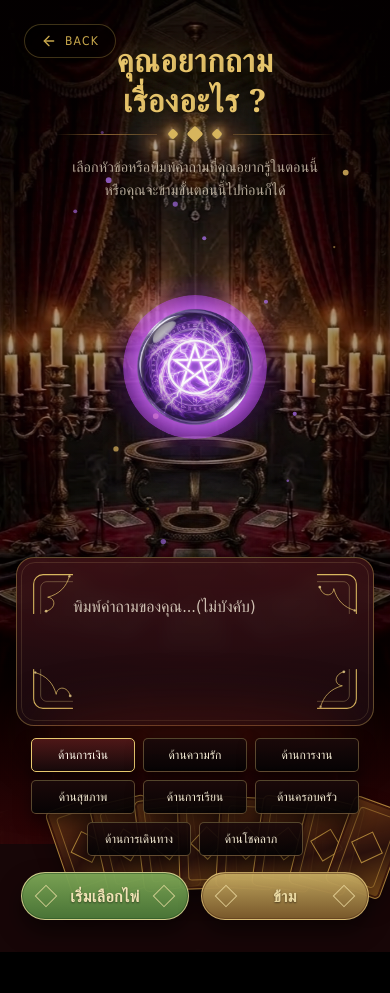
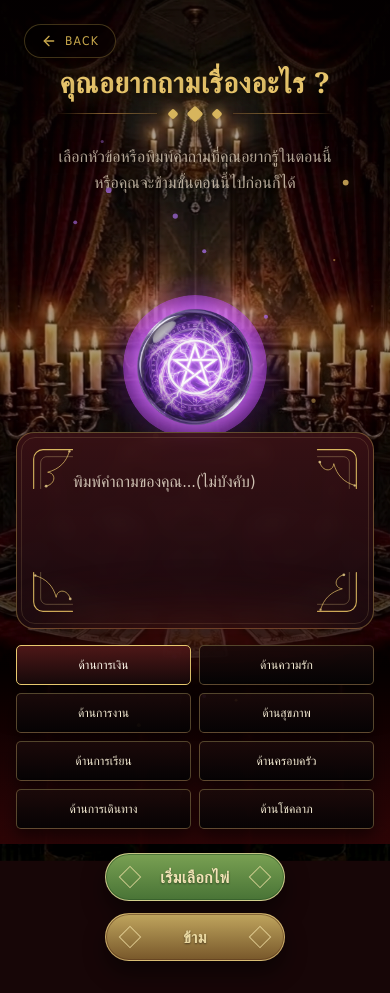
Before and after one commit to Kansit-Dev/CodeLab-Dev-Frontend-Test, a Next.js app: page /task2 in a window 390 px wide. Before the commit the page ends 952 px from the top, so only its background shows below. Built offline with nearby package versions, Linux system fonts and the light colour scheme.

Commit message:
refactor: enhance luxury typography and immersive interactivity in Task 1 and 2

```diff
--- a/app/task1/navbar.tsx
+++ b/app/task1/navbar.tsx
@@ -24,7 +24,7 @@ export function Navbar() {
 
         <Link
           href="/task1"
-          className="font-[family-name:var(--font-playfair)] text-2xl tracking-[0.15em] text-[#2C1F14]"
+          className="font-[family-name:var(--font-playfair)] text-sm tracking-[0.4em] text-[#2C1F14] opacity-80 transition-opacity hover:opacity-100"
         >
           ORACLE
         </Link>
--- a/app/task2/crystal-ball.tsx
+++ b/app/task2/crystal-ball.tsx
@@ -4,7 +4,7 @@ import Image from 'next/image'
 import { motion, useMotionValue, useSpring, useTransform } from 'framer-motion'
 import { useEffect } from 'react'
 
-export function CrystalBall() {
+export function CrystalBall({ intensity = 0 }: { intensity?: number }) {
   const mouseX = useMotionValue(0)
   const mouseY = useMotionValue(0)
 
@@ -15,6 +15,10 @@ export function CrystalBall() {
   // Map mouse position to slight translate adjustments for the glow
   const xOffset = useTransform(x, [-1000, 1000], [-15, 15])
   const yOffset = useTransform(y, [-1000, 1000], [-15, 15])
+
+  // Intensity effect: increase glow and pulse speed based on text length
+  const glowBoost = Math.min(intensity * 0.02, 0.4)
+  const pulseScale = 1 + Math.min(intensity * 0.005, 0.1)
 
   useEffect(() => {
     const handleMouseMove = (e: MouseEvent) => {
@@ -37,7 +41,12 @@ export function CrystalBall() {
         <motion.div
           className="crystal-ball-glow"
           aria-hidden
-          style={{ x: xOffset, y: yOffset }}
+          style={{
+            x: xOffset,
+            y: yOffset,
+            opacity: 0.55 + glowBoost,
+            scale: pulseScale
+          }}
         />
         <div className="crystal-ball-glow crystal-ball-glow--outer" aria-hidden />
         <Image
@@ -49,6 +58,8 @@ export function CrystalBall() {
           className="crystal-ball-img"
           draggable={false}
         />
+
+        {/* Magic Circle 1 - Original */}
         <svg viewBox="0 0 120 120" className="magic-circle" aria-hidden>
           <defs>
             <linearGradient id="oracle-line" x1="0%" y1="0%" x2="100%" y2="100%">
@@ -64,11 +75,37 @@ export function CrystalBall() {
             strokeWidth="2"
           />
           <circle cx="60" cy="60" r="42" fill="none" stroke="url(#oracle-line)" strokeWidth="1.4" />
-          <circle cx="60" cy="60" r="23" fill="none" stroke="rgba(255,255,255,0.28)" strokeWidth="1" />
         </svg>
+
+        {/* Magic Circle 2 - Counter Rotating */}
+        <svg
+          viewBox="0 0 120 120"
+          className="magic-circle"
+          aria-hidden
+          style={{
+            width: '78%',
+            height: '78%',
+            animationDirection: 'reverse',
+            animationDuration: '32s',
+            opacity: 0.4 + (glowBoost * 0.5)
+          }}
+        >
+          <circle cx="60" cy="60" r="50" fill="none" stroke="url(#oracle-line)" strokeWidth="1" strokeDasharray="4 8" />
+          <path
+            d="M60 20 L65 40 L85 45 L65 50 L60 70 L55 50 L35 45 L55 40 Z"
+            fill="none"
+            stroke="url(#oracle-line)"
+            strokeWidth="1.5"
+          />
+        </svg>
+
         <motion.div
           className="crystal-inner-pulse"
-          style={{ x: useTransform(x, [-1000, 1000], [-8, 8]), y: useTransform(y, [-1000, 1000], [-8, 8]) }}
+          style={{
+            x: useTransform(x, [-1000, 1000], [-8, 8]),
+            y: useTransform(y, [-1000, 1000], [-8, 8]),
+            scale: pulseScale
+          }}
         />
         <div className="crystal-sphere-depth" aria-hidden />
         <div className="crystal-pedestal-glow" aria-hidden />
--- a/app/task2/fortune-motion.tsx
+++ b/app/task2/fortune-motion.tsx
@@ -117,20 +117,26 @@ function OrnateDivider() {
 }
 
 export function FortuneHeader() {
-  const text1 = "คุณอยากถาม"
-  const text2 = "เรื่องอะไร ?"
+  const text = "คุณอยากถามเรื่องอะไร ?"
 
   const containerVariants = {
     hidden: { opacity: 0 },
     visible: {
       opacity: 1,
-      transition: { staggerChildren: 0.1, delayChildren: 0.5 }
+      transition: {
+        staggerChildren: 0.06,
+        delayChildren: 0.5
+      }
     }
   }
 
   const charVariants = {
-    hidden: { opacity: 0, y: 10 },
-    visible: { opacity: 1, y: 0, transition: { duration: 0.4 } }
+    hidden: { opacity: 0, x: -2 },
+    visible: {
+      opacity: 1,
+      x: 0,
+      transition: { duration: 0.2, ease: "easeOut" }
+    }
   }
 
   return (
@@ -141,7 +147,7 @@ export function FortuneHeader() {
       transition={{ duration: 0.85, ease: [0.16, 1, 0.3, 1] }}
     >
       <motion.h1
-        className="mb-2 font-[family-name:var(--font-pridi)] text-[clamp(2rem,4.2vw,3.45rem)] font-semibold leading-tight tracking-wide"
+        className="mx-auto mb-2 max-w-[90%] font-[family-name:var(--font-pridi)] text-[clamp(1.8rem,4vw,3.5rem)] font-semibold leading-tight tracking-wide"
         style={{
           color: '#e7c56c',
           textShadow: '0 0 24px rgba(231,197,108,0.38), 0 3px 8px rgba(0,0,0,0.7)',
@@ -151,18 +157,13 @@ export function FortuneHeader() {
         initial="hidden"
         animate="visible"
       >
-        {text1.split('').map((char, index) => (
-          <motion.span key={`char1-${index}`} variants={charVariants}>{char}</motion.span>
-        ))}
-        <span className="sm:hidden"><br /></span>
-        <span className="hidden sm:inline"> </span>
-        {text2.split('').map((char, index) => (
-          <motion.span key={`char2-${index}`} variants={charVariants}>{char}</motion.span>
+        {text.split('').map((char, index) => (
+          <motion.span key={`char-${index}`} variants={charVariants}>{char}</motion.span>
         ))}
       </motion.h1>
       <OrnateDivider />
       <motion.p
-        className="mx-auto max-w-[540px] text-[clamp(0.9rem,1.55vw,1.35rem)] font-light leading-relaxed"
+        className="mx-auto mt-6 max-w-[620px] text-[clamp(1rem,1.8vw,1.45rem)] font-light leading-relaxed"
         style={{
           color: 'rgba(231,218,197,0.76)',
           textShadow: '0 2px 8px rgba(0,0,0,0.82)',
@@ -170,7 +171,7 @@ export function FortuneHeader() {
         }}
         initial={{ opacity: 0 }}
         animate={{ opacity: 1 }}
-        transition={{ delay: 2, duration: 1 }}
+        transition={{ delay: 1.8, duration: 1 }}
       >
         เลือกหัวข้อหรือพิมพ์คำถามที่คุณอยากรู้ในตอนนี้
         <br />
@@ -192,7 +193,7 @@ function OracleButton({
   return (
     <motion.button
       type="button"
-      className="oracle-cta-btn relative h-12 min-w-[168px] overflow-hidden rounded-full border px-8 font-[family-name:var(--font-pridi)] text-base font-semibold tracking-wide sm:min-w-[196px]"
+      className="oracle-cta-btn relative h-12 w-[180px] overflow-hidden rounded-full border font-[family-name:var(--font-pridi)] text-base font-semibold tracking-wide sm:w-[200px]"
       style={{
         color: primary ? '#f3e4b7' : '#ead9a2',
         borderColor: primary ? 'rgba(244,226,163,0.72)' : 'rgba(232,203,129,0.62)',
@@ -214,14 +215,20 @@ function OracleButton({
   )
 }
 
-export function QuestionPanel() {
+export function QuestionPanel({
+  onQuestionChange,
+  onNext
+}: {
+  onQuestionChange?: (val: string) => void
+  onNext?: () => void
+}) {
   const [selected, setSelected] = useState(0)
 
   return (
     <ScrollReveal className="relative z-30 mx-auto flex w-full max-w-[760px] flex-col items-center px-4" delay={0.1}>
       <motion.section
         className="flex w-full flex-col items-center"
-        style={{ marginTop: 'clamp(250px, 42vh, 400px)' }}
+        style={{ marginTop: 'clamp(160px, 28vh, 240px)' }}
         initial={{ opacity: 0, y: 28 }}
         animate={{ opacity: 1, y: 0 }}
         transition={{ duration: 0.9, delay: 0.42, ease: [0.16, 1, 0.3, 1] }}
@@ -229,7 +236,7 @@ export function QuestionPanel() {
         <div
           className="oracle-glass-panel relative w-full overflow-hidden rounded-[18px] border px-7 py-6 shadow-[0_28px_70px_rgba(0,0,0,0.62)]"
           style={{
-            minHeight: 'clamp(126px, 18vh, 170px)',
+            minHeight: 'clamp(160px, 22vh, 210px)',
             background:
               'linear-gradient(180deg, rgba(58,17,21,0.9) 0%, rgba(24,9,14,0.94) 100%)',
             borderColor: 'rgba(213,178,91,0.42)',
@@ -244,19 +251,20 @@ export function QuestionPanel() {
           <FiligreeCorner position="bottom-right" />
           <textarea
             placeholder="พิมพ์คำถามของคุณ...(ไม่บังคับ)"
-            className="relative z-10 h-[112px] w-full resize-none bg-transparent pl-7 pr-7 pt-3 text-base font-light leading-relaxed outline-none placeholder:text-[#f0e6d4]/82"
+            className="relative z-10 h-[140px] w-full resize-none bg-transparent pl-7 pr-7 pt-3 text-base font-light leading-relaxed outline-none placeholder:text-[#f0e6d4]/82"
             style={{ color: '#ead7ba', caretColor: '#d7b55d' }}
+            onChange={(e) => onQuestionChange?.(e.target.value)}
           />
         </div>
 
-        <div className="relative mt-3 flex w-full max-w-[360px] flex-wrap justify-center gap-2 sm:max-w-none">
+        <div className="relative mt-4 grid w-full max-w-[640px] grid-cols-2 gap-2 sm:grid-cols-4">
           <div className="pointer-events-none absolute -top-8 left-1/2 h-14 w-[92%] -translate-x-1/2 rounded-[50%] bg-[#5f170f]/45 blur-xl" />
           {TOPIC_CHIPS.map((chip, index) => (
             <motion.button
               key={chip}
               type="button"
               onClick={() => setSelected(index)}
-              className={`topic-chip relative box-border min-w-[104px] rounded-[5px] border px-3 py-2 text-xs shadow-[0_8px_16px_rgba(0,0,0,0.5)] sm:min-w-[96px] sm:px-4 sm:text-sm${selected === index ? ' topic-chip--selected' : ''}`}
+              className={`topic-chip relative box-border flex h-10 items-center justify-center rounded-[5px] border px-2 text-xs shadow-[0_8px_16px_rgba(0,0,0,0.5)] sm:text-sm${selected === index ? ' topic-chip--selected' : ''}`}
               style={{
                 color: selected === index ? '#fff9eb' : '#f5ecd4',
                 borderColor: selected === index ? '#e8c96f' : 'rgba(210,180,112,0.38)',
@@ -272,48 +280,69 @@ export function QuestionPanel() {
           ))}
         </div>
 
-        <div className="mt-4 flex w-full flex-wrap items-center justify-center gap-3 sm:mt-5 sm:gap-5">
-          <OracleButton variant="primary">เริ่มเลือกไพ่</OracleButton>
-          <OracleButton variant="secondary">ข้าม</OracleButton>
+        <div className="mt-6 flex w-full flex-wrap items-center justify-center gap-3 sm:gap-5">
+          <OracleButton variant="primary" onClick={onNext}>เริ่มเลือกไพ่</OracleButton>
+          <OracleButton variant="secondary" onClick={onNext}>ข้าม</OracleButton>
         </div>
       </motion.section>
     </ScrollReveal>
   )
 }
 
-export function TableTarotFan() {
+export function TableTarotFan({
+  selectedCards = [],
+  onCardClick
+}: {
+  selectedCards?: number[],
+  onCardClick?: (index: number) => void
+}) {
   return (
-    <div className="pointer-events-none absolute bottom-[7.5vh] left-1/2 z-20 h-[120px] w-[720px] max-w-[94vw] -translate-x-1/2">
-      {TAROT_FAN.map((card, index) => (
+    <div className="pointer-events-none absolute bottom-[12vh] left-1/2 z-20 h-[120px] w-[720px] max-w-[94vw] -translate-x-1/2">
+      {TAROT_FAN.map((card, index) => {
+        const isSelected = selectedCards.includes(index)
+        return (
           <motion.div
             key={`${card.x}-${card.r}`}
+            onClick={() => onCardClick?.(index)}
             className="absolute bottom-0 h-[92px] w-[58px] rounded-[6px] border cursor-pointer pointer-events-auto"
             style={{
               left: `${card.x}%`,
               rotate: card.r,
               transformOrigin: 'center 120px',
-            background:
-              'linear-gradient(145deg, #6f3b16 0%, #2c120d 54%, #805019 100%)',
-            borderColor: 'rgba(221,176,80,0.74)',
-            boxShadow: '0 10px 22px rgba(0,0,0,0.42), inset 0 0 0 2px rgba(55,18,11,0.76)',
+              background: isSelected
+                ? 'linear-gradient(145deg, #a65c2b 0%, #4a211a 54%, #d4a031 100%)'
+                : 'linear-gradient(145deg, #6f3b16 0%, #2c120d 54%, #805019 100%)',
+              borderColor: isSelected ? '#ffcc5d' : 'rgba(221,176,80,0.74)',
+              boxShadow: isSelected
+                ? '0 0 20px rgba(255,204,93,0.4), 0 10px 22px rgba(0,0,0,0.42)'
+                : '0 10px 22px rgba(0,0,0,0.42)',
+              zIndex: isSelected ? 40 : 1,
+              y: isSelected ? -20 : 0,
+              scale: isSelected ? 1.1 : 1,
             }}
             initial={{ opacity: 0, y: 28, rotate: card.r - 6 }}
-          animate={{ opacity: 0.92, y: 0, rotate: card.r }}
+            animate={{
+              opacity: 0.92,
+              y: isSelected ? -20 : 0,
+              rotate: card.r,
+              scale: isSelected ? 1.1 : 1
+            }}
             whileHover={{
-            y: -15,
-            scale: 1.15,
+              y: isSelected ? -25 : -15,
+              scale: isSelected ? 1.2 : 1.15,
               opacity: 1,
               zIndex: 50,
               boxShadow: '0 15px 30px rgba(0,0,0,0.6), inset 0 0 0 2px rgba(226,180,77,0.8), 0 0 15px rgba(226,180,77,0.4)'
             }}
-          transition={{ duration: 0.7, delay: 0.72 + index * 0.06, ease: [0.16, 1, 0.3, 1] }}
+            transition={{ duration: 0.7, delay: 0.1, ease: [0.16, 1, 0.3, 1] }}
           >
-          <div className="absolute inset-2 rounded-[4px] border border-[#e2b44d]/46" />
+            <div className={`absolute inset-2 rounded-[4px] border ${isSelected ? 'border-[#ffcc5d]' : 'border-[#e2b44d]/46'}`} />
             <div className="absolute inset-0 flex items-center justify-center">
-            <span className="h-6 w-6 rotate-45 border border-[#e2b44d]/76" />
+              <span className={`h-6 w-6 rotate-45 border ${isSelected ? 'border-[#ffcc5d] shadow-[0_0_10px_#ffcc5d]' : 'border-[#e2b44d]/76'}`} />
             </div>
           </motion.div>
-      ))}
+        )
+      })}
     </div>
   )
 }
--- a/app/task2/page.tsx
+++ b/app/task2/page.tsx
@@ -1,3 +1,7 @@
+'use client'
+
+import { useState, useEffect } from 'react'
+import { motion, useMotionValue, useTransform } from 'framer-motion'
 import { ScrollReveal } from '@/components/scroll-reveal'
 import { CrystalBall } from './crystal-ball'
 import { HomeButton } from '@/components/home-button'
@@ -9,32 +13,84 @@ import {
 } from './fortune-motion'
 
 export default function FortuneTellingPage() {
+  const [step, setStep] = useState<'question' | 'selection'>('question')
+  const [question, setQuestion] = useState('')
+  const [selectedCards, setSelectedCards] = useState<number[]>([])
+
+  const mouseX = useMotionValue(0)
+  const mouseY = useMotionValue(0)
+
+  const bgX = useTransform(mouseX, [-1000, 1000], [15, -15])
+  const bgY = useTransform(mouseY, [-1000, 1000], [10, -10])
+
+  useEffect(() => {
+    const handleMouseMove = (e: MouseEvent) => {
+      mouseX.set(e.clientX - window.innerWidth / 2)
+      mouseY.set(e.clientY - window.innerHeight / 2)
+    }
+    window.addEventListener('mousemove', handleMouseMove)
+    return () => window.removeEventListener('mousemove', handleMouseMove)
+  }, [mouseX, mouseY])
+
+  const toggleCard = (index: number) => {
+    setSelectedCards((prev) =>
+      prev.includes(index)
+        ? prev.filter((i) => i !== index)
+        : prev.length < 3
+        ? [...prev, index]
+        : prev
+    )
+  }
+
   return (
     <main className="relative min-h-screen overflow-x-hidden bg-[#170607] pb-8 text-[#ead7ba]">
       <HomeButton dark />
-      <div
-        className="fixed inset-0 bg-cover bg-center bg-no-repeat"
-        style={{ backgroundImage: "url('/tarot-bg-clean-stand.png')" }}
+
+      {/* Understated Brand Identity */}
+      <div>
+        <span className="font-[family-name:var(--font-playfair)] text-sm tracking-[0.4em] text-[#e7c56c]/40 uppercase">
+          Oracle
+        </span>
+      </div>
+
+      <motion.div
+        className="fixed inset-[-2%] bg-cover bg-center bg-no-repeat"
+        style={{
+          backgroundImage: "url('/tarot-bg-clean-stand.png')",
+          x: bgX,
+          y: bgY
+        }}
         aria-hidden
       />
       <div
         className="fixed inset-0 bg-[radial-gradient(circle_at_50%_38%,rgba(54,9,25,0.08),rgba(10,0,2,0.34)_62%,rgba(8,0,0,0.68)_100%)]"
         aria-hidden
       />
-      <div className="fixed inset-0 bg-[#230207]/16 mix-blend-multiply" aria-hidden />
+      <motion.div
+        className="fixed inset-0 bg-[#230207]/16 mix-blend-multiply"
+        style={{ x: useTransform(bgX, (v) => v * 1.5), y: useTransform(bgY, (v) => v * 1.5) }}
+        aria-hidden
+      />
       <div
         className="fixed inset-x-0 bottom-0 h-[42vh] bg-gradient-to-t from-[#610b0e]/44 via-[#2a0506]/8 to-transparent"
         aria-hidden
       />
 
       <FloatingEmbers />
-      <CrystalBall />
-      <TableTarotFan />
+      <CrystalBall intensity={question.length} />
 
-      <ScrollReveal>
-        <FortuneHeader />
-      </ScrollReveal>
-      <QuestionPanel />
+      {step === 'selection' && (
+        <TableTarotFan selectedCards={selectedCards} onCardClick={toggleCard} />
+      )}
+
+      {step === 'question' && (
+        <>
+          <ScrollReveal>
+            <FortuneHeader />
+          </ScrollReveal>
+          <QuestionPanel onQuestionChange={setQuestion} onNext={() => setStep('selection')} />
+        </>
+      )}
     </main>
   )
 }
```
Also changed, not shown: app/task1/sections.tsx (+4 -4 lines). Lines whose indentation alone changed are shown as unchanged.
